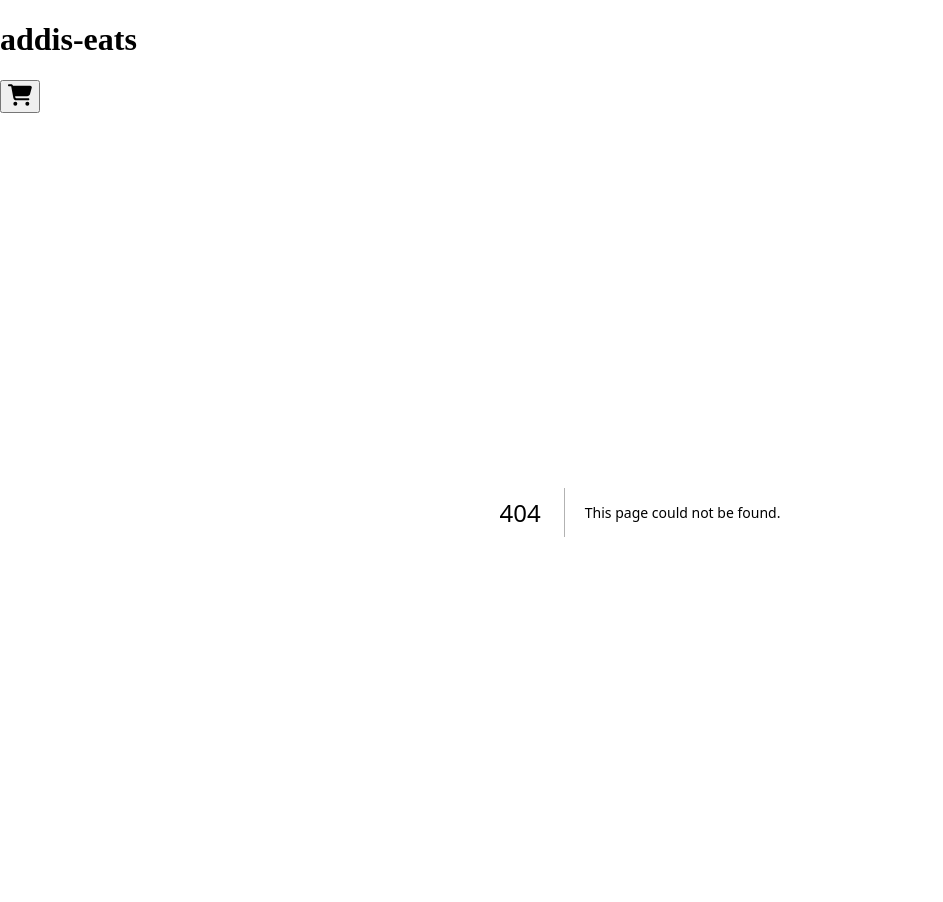
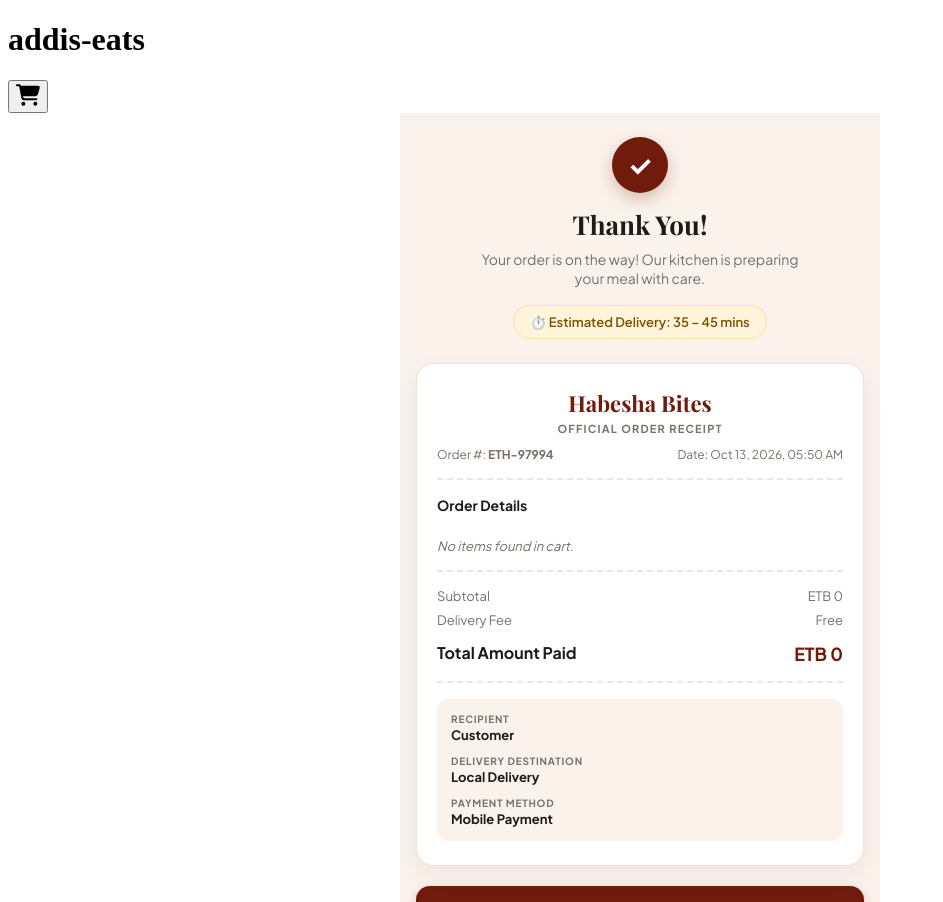
Before and after one commit to Elizabeth-Abay/addis-eats-next-project, a Next.js app: page /receipt in a window 1280 px wide. Before the commit this address had no page. Shown: the top 902 px of the page, without its empty margins (0-943 px from the left). Built offline with nearby package versions, Linux system fonts and the light colour scheme; a web font is replaced by a local one.

Commit message:
Done with receipient pages

```diff
--- a/src/app/(special)/components/CategoryResultContainer.jsx
+++ b/src/app/(special)/components/CategoryResultContainer.jsx
@@ -8,6 +8,7 @@
     // "use cache"
     // since i said use cache it can use the cache in there even offline
     let searchParamsSS = await searchParams;
+    // this is a dynamic page
 
     let filter = searchParamsSS?.category || "all";
     console.log(`filter selected ${filter}`)
--- a/src/app/(special)/page.jsx
+++ b/src/app/(special)/page.jsx
@@ -4,7 +4,7 @@
 import FilterContainer from "./components/FilterContainer";
 import SpecialSelectionCard from "./components/specialSelection";
 
-export default async function SpecialPage({searchParams}){
+export default function SpecialPage({searchParams}){
     // it is ok to have the page be a server client and
     // import the client components in here
     return (
@@ -22,7 +22,7 @@
             <FeatureHead />
             <FilterContainer/>
             <Suspense fallback={
-                <div></div>
+                <div>Loading Menu</div>
             }>
                 <CategoryResultContainer params={searchParams} />
                 {/* so that this part can be dynamic in the pre rendered part */}
--- a/src/app/(stores)/CartStore.js
+++ b/src/app/(stores)/CartStore.js
@@ -229,7 +229,9 @@
                     state => {
                         return {
                             ...state ,
-                            grandTotal : Number(state.grandTotal + deliveryFee),
+                            // we will have to work with the deliveryFee bc since we are changing the data
+                            // like say akaki first then gulele second then it will mean remove the akaki fee and then add the gulele fee
+                            grandTotal : Number(state.grandTotal - state.deliveryFee  + deliveryFee),
                             deliveryFee : Number(deliveryFee)
                         }
                     }
--- a/src/app/checkout-page/page.jsx
+++ b/src/app/checkout-page/page.jsx
@@ -5,6 +5,7 @@
 import PaymentMethodBox from "./components/PaymentMethod";
 import { paymentMethods  } from "../(constants)/variable";
 import '../cart/style/style.css'
+
 
 export default function Page(){
     return (
--- a/src/app/menu/[id]/components/CustomizeOrder.jsx
+++ b/src/app/menu/[id]/components/CustomizeOrder.jsx
@@ -1,7 +1,7 @@
 // make it stateful and also add the add to basket button here
 // props drilling is ok here
 "use client"
-import useCartStore from "../../../../stores/CartStore";
+import useCartStore from "@/app/(stores)/CartStore";
 import { useState } from "react";
 import AddToCart from "./AddToCart";
 import AmountSetter from "./AmountSetter";
--- a/src/app/menu/[id]/components/SideAccentSelector.jsx
+++ b/src/app/menu/[id]/components/SideAccentSelector.jsx
@@ -1,4 +1,4 @@
-import { SIDE_ACCENTS_CONFIG, sideAccentsPrice } from "../../../../constants/variables";
+import { SIDE_ACCENTS_CONFIG, sideAccentsPrice } from "../../../(constants)/variable";
 import { FaCheck } from "react-icons/fa6";
 
 export default function SideAccentsSelector({
--- /dev/null
+++ b/src/app/receipt/page.jsx
@@ -0,0 +1,197 @@
+"use client"
+import useOrderStore from "../(stores)/OrderStore";
+import useCartStore from "../(stores)/CartStore";
+import "../cart/style/style.css";
+import { useRouter } from "next/navigation";
+
+export default function ThankYouPage() {
+    let router = useRouter()
+    let cart = useCartStore(state => state.cart);
+    let total = useCartStore(state => state.total)
+    let deliveryFee = useCartStore(state => state.deliveryFee);
+    let grandTotal = useCartStore(state => state.grandTotal);
+    let clearCart = useCartStore(state => state.clearCart)
+
+
+
+    let deliveryLocation = useOrderStore(state => state.deliveryLocation);
+    let recipientContact = useOrderStore(state => state.recipientContact);
+    let paymentMethod = useOrderStore(state => state.paymentMethod);
+
+
+    let onBackToHome = () => {
+        clearCart()
+        router.replace('/')
+        // using windows.location.href will cause an issue
+        // bc client comps are still prerendered in the server
+        // and there is no window in server components
+
+
+    }
+
+
+
+
+    // ! to be done
+    // once u have all the data then u can clear the cart
+    // dispatch({ type : 'clear-cart'});
+
+
+    // Helper to format custom order options into readable text
+    const renderCustomOptions = (customOrder) => {
+        if (!customOrder || typeof customOrder !== "object") return null;
+        const entries = Object.entries(customOrder);
+        if (entries.length === 0) return null;
+
+        return entries.map(([key, val]) => `${key}: ${val}`).join(" • ");
+    };
+
+    // Generate order metadata
+    const orderNumber = `ETH-${Math.floor(10000 + Math.random() * 90000)}`;
+    const orderDate = new Date().toLocaleDateString("en-US", {
+        month: "short",
+        day: "numeric",
+        year: "numeric",
+        hour: "2-digit",
+        minute: "2-digit",
+    });
+
+    return (
+        <div className="thank-you-page">
+        {/* Header Banner */}
+        <div className="thank-you-banner">
+            <div className="success-badge">
+            <span className="check-mark">✓</span>
+            </div>
+            <h1 className="banner-title"> Thank You!</h1>
+            <p className="banner-subtitle">
+            Your order is on the way! Our kitchen is preparing your meal with care.
+            </p>
+            <div className="eta-badge">
+            <span>⏱️ Estimated Delivery: 35 – 45 mins</span>
+            </div>
+        </div>
+
+        {/* Receipt Paper Card */}
+        <div className="receipt-card">
+            {/* Receipt Header */}
+            <div className="receipt-header">
+            <h2 className="restaurant-brand">Habesha Bites</h2>
+            <p className="receipt-type">OFFICIAL ORDER RECEIPT</p>
+            <div className="receipt-meta">
+                <span>Order #: <strong>{orderNumber}</strong></span>
+                <span>Date: {orderDate}</span>
+            </div>
+            </div>
+
+            <div className="receipt-divider-dashed"></div>
+
+            {/* Ordered Items List */}
+            <div className="receipt-items">
+            <h3 className="receipt-section-title">Order Details</h3>
+            {cart.length === 0 ? (
+                <p className="empty-cart-msg">No items found in cart.</p>
+            ) : (
+                cart.map((item, index) => {
+                const customText = renderCustomOptions(item.customOrder);
+                const itemTotal = (item.price || 0) * (item.amount || 1);
+
+                return (
+                    <div key={index} className="receipt-item-row">
+                    <div className="item-info">
+                        <div className="item-main">
+                        <span className="item-qty">{item.amount || 1}x</span>
+                        <span className="item-name">{item.name}</span>
+                        </div>
+                        {customText && (
+                        <span className="item-custom">{customText}</span>
+                        )}
+                    </div>
+                    <div className="item-price">
+                        ETB {itemTotal.toLocaleString()}
+                    </div>
+                    </div>
+                );
+                })
+            )}
+            </div>
+
+            <div className="receipt-divider-dashed"></div>
+
+            {/* Financial Summary */}
+            <div className="receipt-totals">
+            <div className="summary-row">
+                <span>Subtotal</span>
+                <span>ETB {(total || 0).toLocaleString()}</span>
+            </div>
+            <div className="summary-row">
+                <span>Delivery Fee</span>
+                <span>
+                {deliveryFee > 0
+                    ? `ETB ${deliveryFee.toLocaleString()}`
+                    : "Free"}
+                </span>
+            </div>
+            <div className="summary-row grand-total-row">
+                <span>Total Amount Paid</span>
+                <span>ETB {(grandTotal || total + deliveryFee).toLocaleString()}</span>
+            </div>
+            </div>
+
+            <div className="receipt-divider-dashed"></div>
+
+            {/* Delivery & Customer Info */}
+            <div className="receipt-info-grid">
+            {/* Recipient Details */}
+            <div className="info-block">
+                <span className="info-block-label">Recipient</span>
+                <p className="info-block-value">
+                {recipientContact.name || "Customer"}
+                </p>
+                {recipientContact.phone && (
+                <p className="info-block-sub">{recipientContact.phone}</p>
+                )}
+            </div>
+
+            {/* Delivery Location */}
+            <div className="info-block">
+                <span className="info-block-label">Delivery Destination</span>
+                <p className="info-block-value">
+                {deliveryLocation.subCity || "Local Delivery"}
+                </p>
+                {deliveryLocation.houseNo && (
+                <p className="info-block-sub">House No: {deliveryLocation.houseNo}</p>
+                )}
+                {deliveryLocation.landmark && (
+                <p className="info-block-sub">Near: {deliveryLocation.landmark}</p>
+                )}
+            </div>
+
+            {/* Payment Method */}
+            <div className="info-block">
+                <span className="info-block-label">Payment Method</span>
+                <p className="info-block-value">
+                {paymentMethod.chosenType || "Mobile Payment"}
+                </p>
+                {paymentMethod.information && (
+                <p className="info-block-sub">Ref: {paymentMethod.information}</p>
+                )}
+            </div>
+            </div>
+
+            {/* Receipt Bottom Cut Decorative Jagged Edge */}
+            <div className="receipt-bottom-pattern"></div>
+        </div>
+
+        {/* Action Navigation Button */}
+        <div className="thank-you-actions">
+            <button
+            className="back-home-btn"
+            onClick={onBackToHome}
+            >
+            Back to Menu & Home
+            </button>
+        </div>
+        </div>
+    );
+}
```
Also changed, not shown: src/app/menu/[id]/page.jsx (+9 -34 lines), src/app/menu/[id]/pages/OrderPage.jsx (added, +49 -0 lines).
